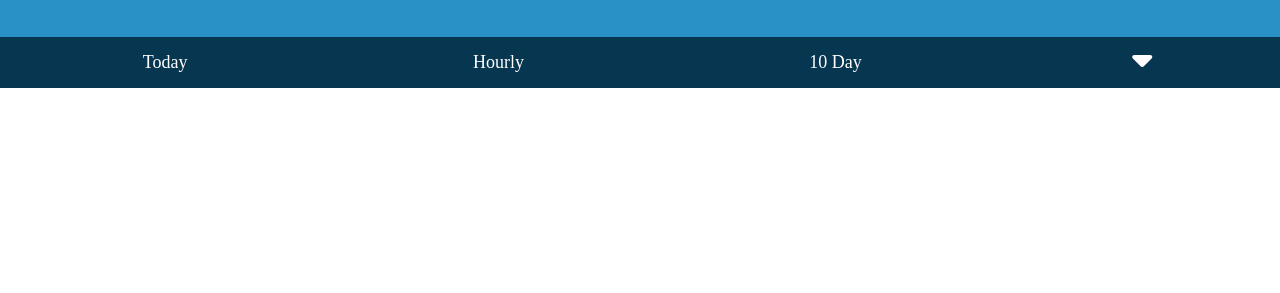
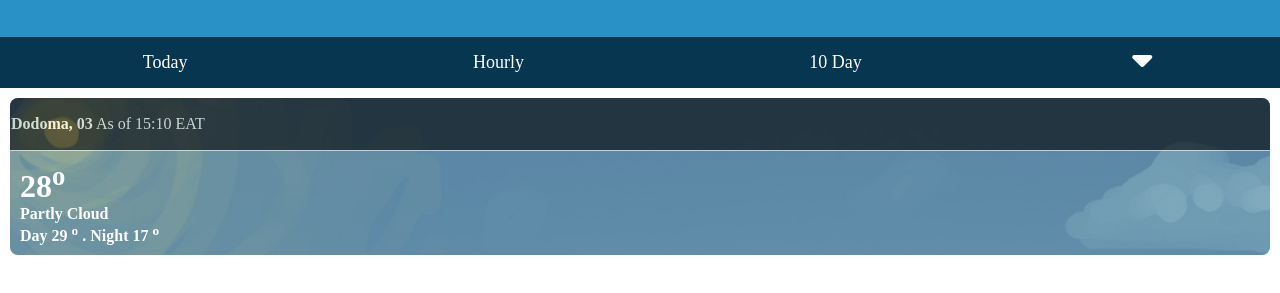
Before and after one commit to tumainimaganiko/Weather.com, a website built with webpack: page src/index.html in a window 1280 px wide. Shown: the part 87-380 px from the top of the page. Built offline with nearby package versions, Linux system fonts and the light colour scheme.

Commit message:
Add Introduction Part

```diff
--- a/src/index.html
+++ b/src/index.html
@@ -30,5 +30,17 @@
             <i class="fa-sharp fa-solid fa-sort-down"></i>
         </ul>
     </nav>
+    <main>
+        <section class="details">
+            <div class="upper">
+                <p><strong>Dodoma, 03</strong> As of 15:10 EAT</p>
+            </div>
+            <div class="lower">
+                <p class="degree">28<sup>o</sup></p>
+                <p>Partly Cloud</p>
+                <p>Day 29 <sup>o</sup> . Night 17 <sup>o</sup></p>
+            </div>
+        </section>
+    </main>
 </body>
 </html>
--- a/src/styles.css
+++ b/src/styles.css
@@ -77,3 +77,33 @@ nav a {
     font-size: 32px;
     color: #fff;
 }
+
+.upper {
+    padding: 1px;
+    border-bottom: 1px solid white;
+    background-color: black;
+    border-top-left-radius: 8px;
+    border-top-right-radius: 8px;
+    opacity: .6;
+}
+
+.details {
+    margin: 10px;
+    background-image: url('./images/cloud.jpg');
+    background-size: cover;
+    color: #fff;
+    border-radius: 8px;
+}
+.lower {
+    padding: 10px;
+}
+
+.lower p {
+    margin: 0;
+    font-weight: 900;
+}
+
+.degree {
+    font-size: 32px;
+    font-weight: 700;
+}
```
Also changed, not shown: src/images/cloud.jpg (added).
